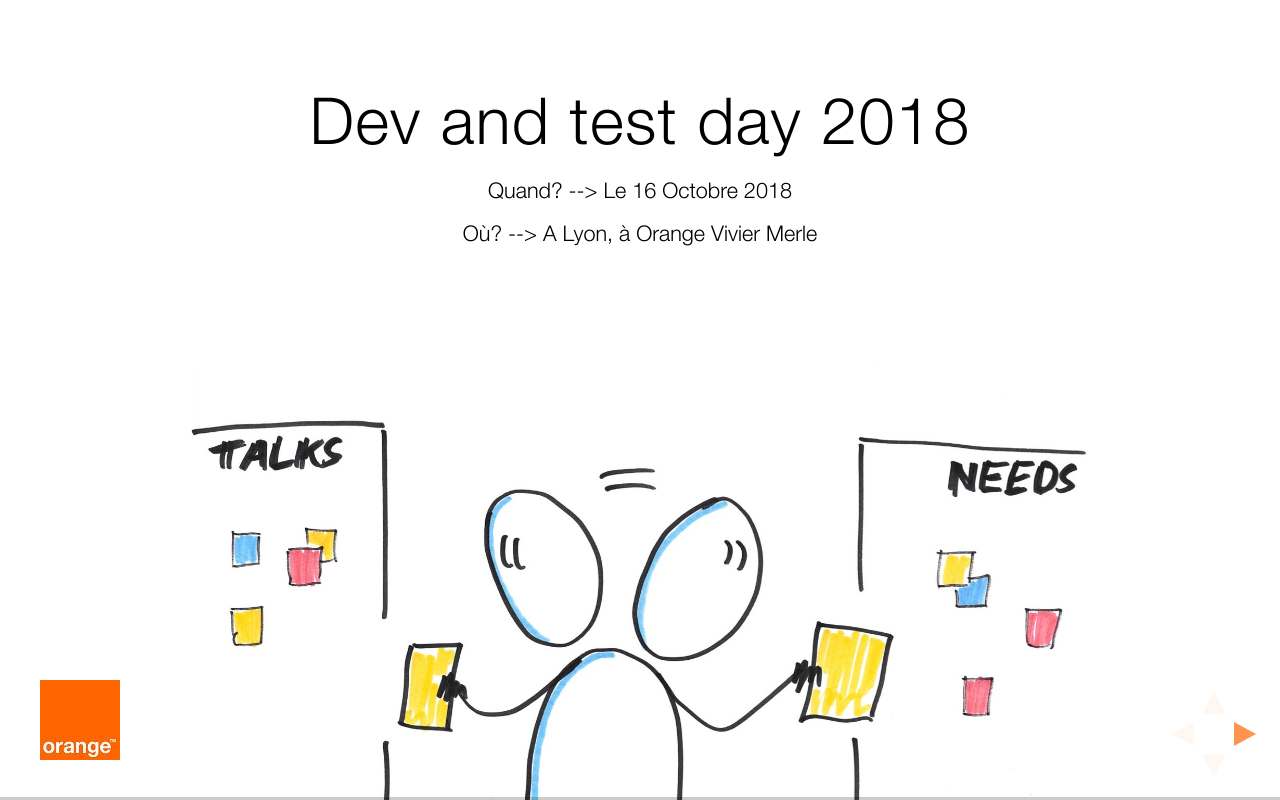
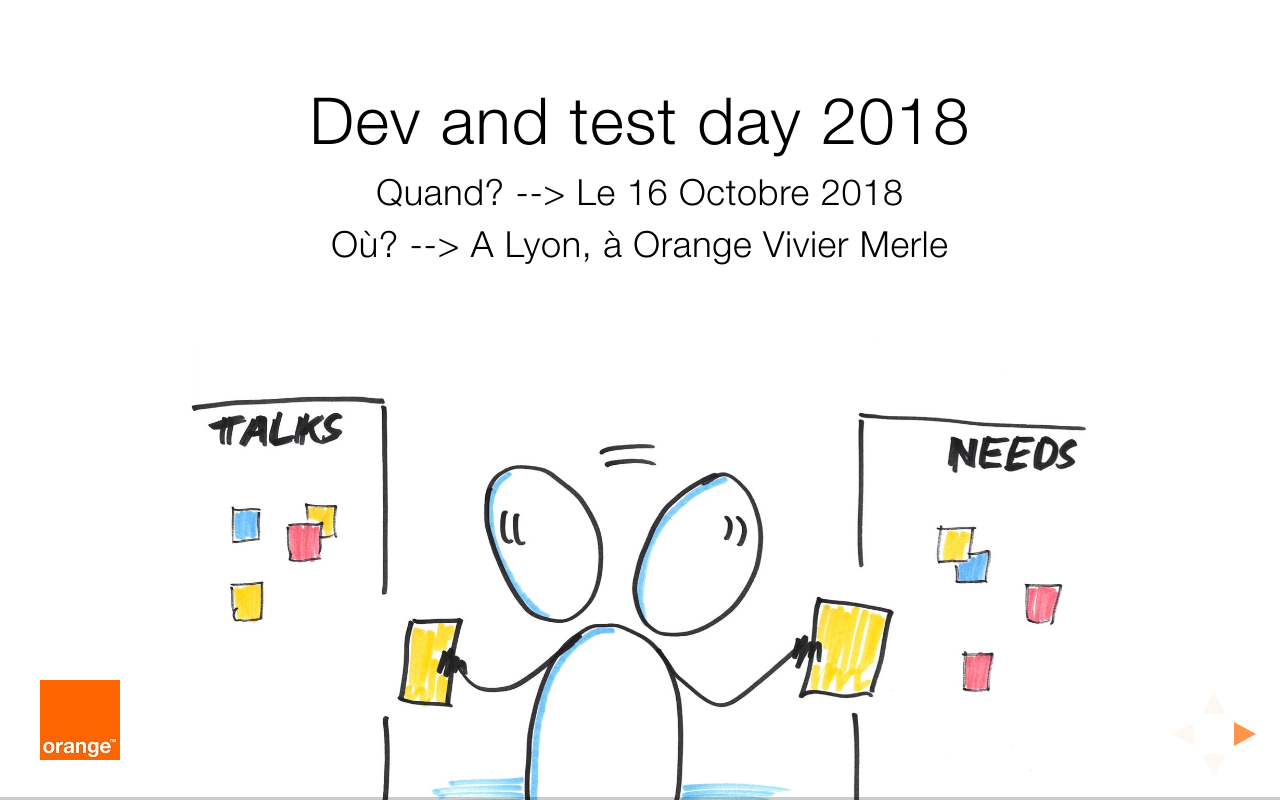
Before and after one commit to caroleBRA/caroleBRA.github.io, a website: page index.html in a window 1280 px wide. Drawn offline with Linux system fonts and the light colour scheme.

Commit message:
Insert new police

```diff
--- a/index.html
+++ b/index.html
@@ -47,9 +47,8 @@
 				<section>
 					<h1>Dev and test day 2018</h1>
 					<p>
-						<small>Quand?   --> Le 16 Octobre 2018</small></br>
-						<small>Où?      --> A Lyon, à Orange Vivier Merle</small></br>
-					</br>
+						<h4>Quand? --> Le 16 Octobre 2018</h4>
+						<h4>Où? --> A Lyon, à Orange Vivier Merle</h4>
 						<img src="dev-and-test-day-attendee.jpg" alt="illustration-dev-and-test-day-attendee">
 					</p>
 				</section>
```
